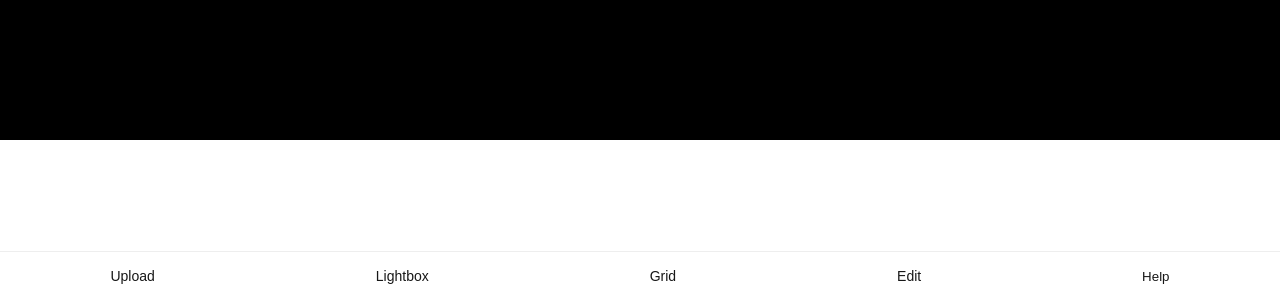
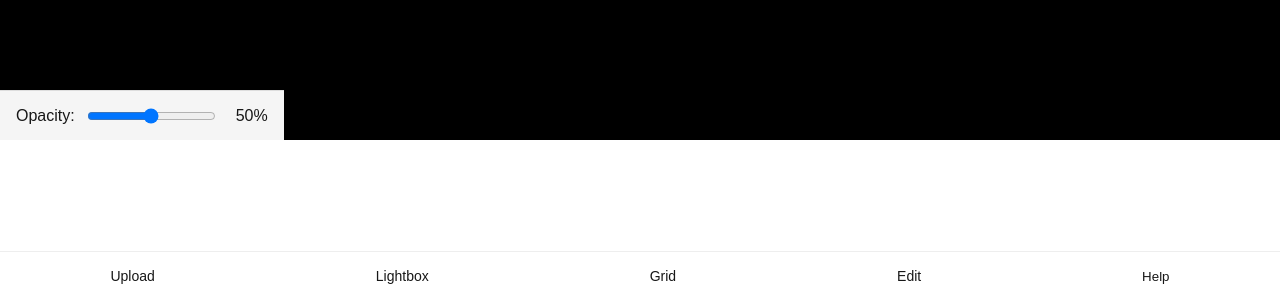
Before and after one commit to pretzeloverdose/eyeblobsWeb, a Next.js app: page /page2 in a window 1280 px wide. Shown: the part 500-800 px from the top of the page. Built offline with nearby package versions, Linux system fonts and the light colour scheme; no server answers.

Commit message:
safari fixes

```diff
--- a/package.json
+++ b/package.json
@@ -12,6 +12,7 @@
   "dependencies": {
     "dompurify": "^3.2.6",
     "next": "15.3.4",
+    "opencv.js": "^1.2.1",
     "react": "^19.0.0",
     "react-color": "^2.19.3",
     "react-dom": "^19.0.0",
--- a/src/app/page2/page.tsx
+++ b/src/app/page2/page.tsx
@@ -151,7 +151,7 @@ export default function CameraFeed() {
       </div>
 
       {/* Opacity slider controls */}
-      <div style={{ padding: "16px", backgroundColor: "#f5f5f5", borderTop: "1px solid #ddd" }}>
+      <div style={{ padding: "16px", backgroundColor: "#f5f5f5", borderTop: "1px solid #ddd", position: "absolute", height: 50, bottom: 0, zIndex: 300 }}>
         <div style={{ display: "flex", alignItems: "center", gap: "12px" }}>
           <span>Opacity:</span>
           <input
--- a/src/app/page3/page.tsx
+++ b/src/app/page3/page.tsx
@@ -170,7 +170,7 @@ export default function Page3() {
               imgRef.current = img;
             }
           }}
-          style={{ display: 'block', width: '100%' }}
+          style={{ display: 'block' }}
           onLoad={() => setIsImageLoading(false)}
           onError={() => setIsImageLoading(false)}
         />
--- a/src/app/page4/page.tsx
+++ b/src/app/page4/page.tsx
@@ -345,7 +345,7 @@ export default function Page4() {
                                                             setVirtualRatio(imgRef.current.width / parseFloat(gridWidth));
                                                         }
                                                     }}
-                                                    style={{ display: 'block', width: '100%' }}
+                                                    style={{ display: 'block' }}
                                                 />
                                                 <div
                                                     style={{
```
Also changed, not shown: 1 other file (tests, documents, lock files or other folders).
